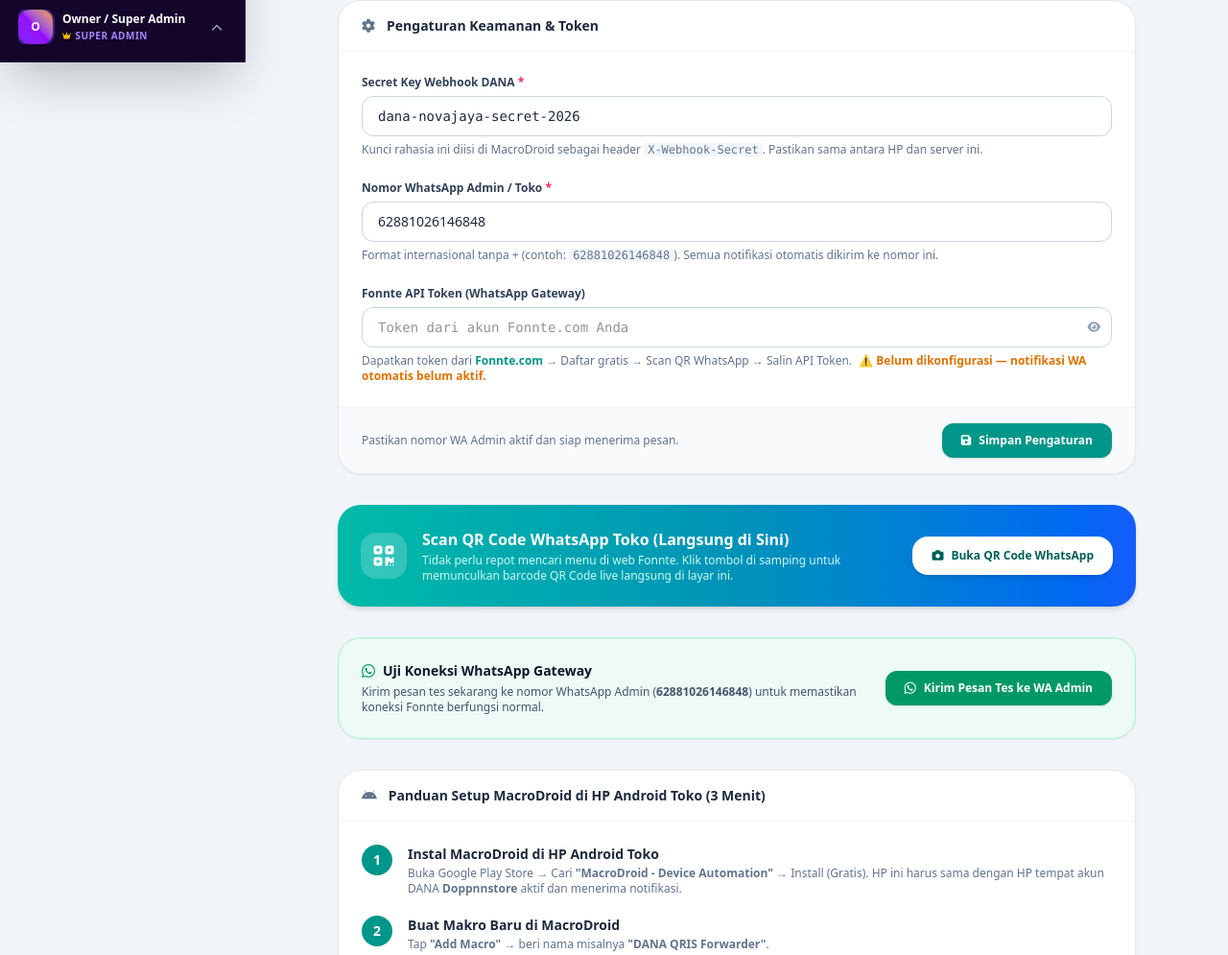
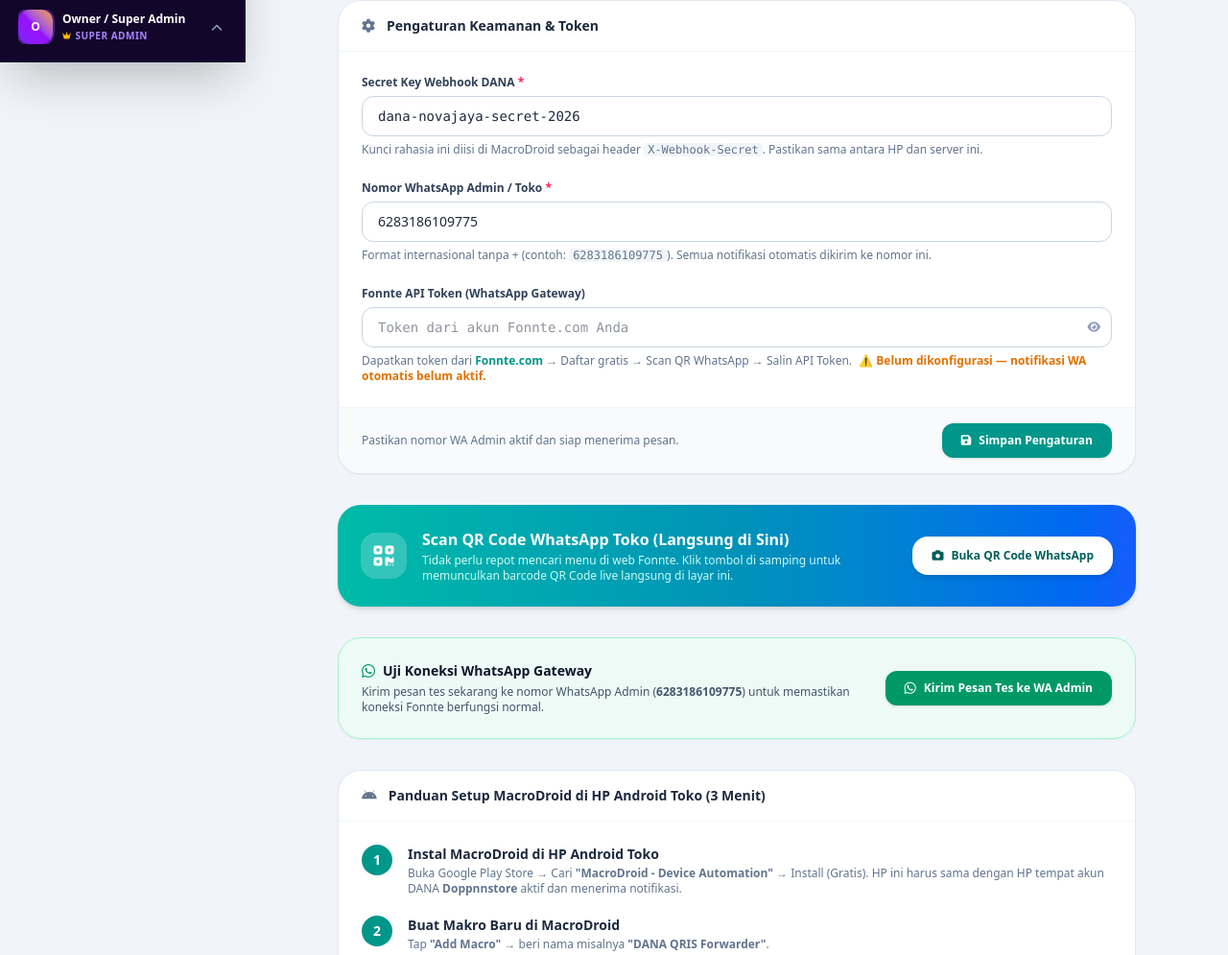
Before and after one commit to aldopandiangan998-art/water-delivery-management-system, a Laravel app: page /admin/settings/integrations in a window 1280 px wide. Shown: the part 735-1730 px from the top of the page at 96% size. Run offline with Laravel 12, Linux system fonts and the light colour scheme; a user stored in the database is signed in; data comes from the database, SQL or seed files in the repository; style sheets or scripts are compiled from the project's sources.

Commit message:
Update registered admin WhatsApp phone number to 083186109775

```diff
--- a/app/Http/Controllers/Admin/IntegrationController.php
+++ b/app/Http/Controllers/Admin/IntegrationController.php
@@ -21,7 +21,7 @@ class IntegrationController extends Controller
         $danaWebhookUrl = url('/api/webhooks/dana-notification');
         $danaSecret = BusinessSetting::get('dana_webhook_secret') ?: config('services.dana.webhook_secret', 'dana-novajaya-secret-2026');
         $fonnteToken = BusinessSetting::get('fonnte_api_token') ?: config('services.fonnte.token', '');
-        $adminPhone = BusinessSetting::get('company_whatsapp', '62881026146848');
+        $adminPhone = BusinessSetting::get('company_whatsapp', '6283186109775');
 
         return view('admin.settings.integrations', compact(
             'danaWebhookUrl',
@@ -54,7 +54,7 @@ class IntegrationController extends Controller
      */
     public function testWhatsApp(Request $request)
     {
-        $adminPhone = BusinessSetting::get('company_whatsapp', '62881026146848');
+        $adminPhone = BusinessSetting::get('company_whatsapp', '6283186109775');
         $token = WhatsAppNotificationService::getToken();
 
         if (empty($token)) {
--- a/app/Http/Controllers/Customer/CustomerDashboardController.php
+++ b/app/Http/Controllers/Customer/CustomerDashboardController.php
@@ -94,7 +94,7 @@ class CustomerDashboardController extends Controller
             'company_name' => BusinessSetting::get('company_name', 'Toko Nova Jaya - AquaFlow Fresh & Pure'),
             'company_tagline' => BusinessSetting::get('company_tagline', 'Depot Air Minum Higienis & Antar Cepat Langsung ke Rumah Anda'),
             'company_phone' => BusinessSetting::get('company_phone', '0881-0261-46848'),
-            'company_whatsapp' => BusinessSetting::get('company_whatsapp', '62881026146848'),
+            'company_whatsapp' => BusinessSetting::get('company_whatsapp', '6283186109775'),
             'company_address' => BusinessSetting::get('company_address', 'Jl. Bratang Gede VI H No. 130, Kelurahan Ngagelrejo, Kecamatan Wonokromo, Kota Surabaya, Jawa Timur 60245'),
             'company_email' => BusinessSetting::get('company_email', 'support@aquaflowdelivery.com'),
             'business_hours' => BusinessSetting::get('business_hours', 'Senin - Minggu: 07:00 - 20:00 WIB'),
--- a/app/Models/Order.php
+++ b/app/Models/Order.php
@@ -147,7 +147,7 @@ class Order extends Model
 
     public function getWhatsappUrlAttribute(): string
     {
-        $adminPhone = BusinessSetting::get('company_whatsapp', '62881026146848');
+        $adminPhone = BusinessSetting::get('company_whatsapp', '6283186109775');
         $cleanPhone = preg_replace('/[^0-9]/', '', $adminPhone);
         if (str_starts_with($cleanPhone, '0')) {
             $cleanPhone = '62' . substr($cleanPhone, 1);
--- a/app/Services/WhatsAppNotificationService.php
+++ b/app/Services/WhatsAppNotificationService.php
@@ -50,7 +50,7 @@ class WhatsAppNotificationService
      */
     public static function getAdminPhone(): string
     {
-        $phone = BusinessSetting::get('company_whatsapp', '62881026146848');
+        $phone = BusinessSetting::get('company_whatsapp', '6283186109775');
         return static::formatPhoneNumber($phone);
     }
 
--- a/database/seeders/DatabaseSeeder.php
+++ b/database/seeders/DatabaseSeeder.php
@@ -32,7 +32,7 @@ class DatabaseSeeder extends Seeder
             'company_name' => 'Toko Nova Jaya - AquaFlow Fresh & Pure',
             'company_tagline' => 'Depot Air Minum Higienis & Antar Cepat Langsung ke Rumah Anda',
             'company_phone' => '0881-0261-46848',
-            'company_whatsapp' => '62881026146848',
+            'company_whatsapp' => '6283186109775',
             'company_address' => 'Jl. Bratang Gede VI H No. 130, Kelurahan Ngagelrejo, Kecamatan Wonokromo, Kota Surabaya, Jawa Timur 60245',
             'company_email' => 'support@aquaflowdelivery.com',
             'bank_name' => 'BCA',
--- a/resources/views/admin/settings/integrations.blade.php
+++ b/resources/views/admin/settings/integrations.blade.php
@@ -114,8 +114,8 @@
                 </label>
                 <input type="text" name="company_whatsapp" value="{{ old('company_whatsapp', $adminPhone) }}"
                        class="w-full text-sm border border-slate-300 rounded-xl px-4 py-2.5 focus:ring-2 focus:ring-teal-500 focus:border-teal-400 bg-white"
-                       placeholder="62881026146848" required>
-                <p class="text-xs text-slate-500 mt-1.5">Format internasional tanpa + (contoh: <code class="bg-slate-100 px-1 rounded">62881026146848</code>). Semua notifikasi otomatis dikirim ke nomor ini.</p>
+                       placeholder="6283186109775" required>
+                <p class="text-xs text-slate-500 mt-1.5">Format internasional tanpa + (contoh: <code class="bg-slate-100 px-1 rounded">6283186109775</code>). Semua notifikasi otomatis dikirim ke nomor ini.</p>
                 @error('company_whatsapp')<p class="text-xs text-rose-600 mt-1">{{ $message }}</p>@enderror
             </div>
 
--- a/resources/views/layouts/admin.blade.php
+++ b/resources/views/layouts/admin.blade.php
@@ -490,7 +490,7 @@
                     <span class="sm:hidden">Web</span>
                 </a>
 
-                <a href="https://wa.me/{{ preg_replace('/[^0-9]/', '', \App\Models\BusinessSetting::get('company_whatsapp', '62881026146848')) }}" target="_blank"
+                <a href="https://wa.me/{{ preg_replace('/[^0-9]/', '', \App\Models\BusinessSetting::get('company_whatsapp', '6283186109775')) }}" target="_blank"
                    class="text-xs font-bold text-emerald-700 bg-emerald-50 hover:bg-emerald-100 border border-emerald-200 px-3 py-1.5 rounded-xl transition flex items-center shadow-2xs">
                     <i class="fa-brands fa-whatsapp mr-1.5 text-emerald-600 text-sm"></i>
                     <span class="hidden sm:inline">WhatsApp CS</span>
--- a/resources/views/layouts/app.blade.php
+++ b/resources/views/layouts/app.blade.php
@@ -136,7 +136,7 @@
     </footer>
 
     <!-- Floating WhatsApp Button -->
-    <a href="https://wa.me/{{ preg_replace('/[^0-9]/', '', \App\Models\BusinessSetting::get('company_whatsapp', '62881026146848')) }}?text=Halo%20AquaFlow,%20saya%20mau%20pesan%20air%20galon" target="_blank"
+    <a href="https://wa.me/{{ preg_replace('/[^0-9]/', '', \App\Models\BusinessSetting::get('company_whatsapp', '6283186109775')) }}?text=Halo%20AquaFlow,%20saya%20mau%20pesan%20air%20galon" target="_blank"
        class="fixed bottom-6 right-6 z-40 bg-emerald-500 hover:bg-emerald-600 text-white w-14 h-14 rounded-full flex items-center justify-center shadow-lg hover:shadow-xl hover:scale-105 transition duration-200">
         <i class="fa-brands fa-whatsapp text-3xl"></i>
     </a>
--- a/resources/views/layouts/customer.blade.php
+++ b/resources/views/layouts/customer.blade.php
@@ -44,7 +44,7 @@
         $activeCustomerOrdersCount = \App\Models\Order::where('user_id', Auth::id())
             ->whereIn('status', ['pending', 'confirmed', 'processing', 'ready_for_delivery'])
             ->count();
-        $companyWhatsapp = \App\Models\BusinessSetting::get('company_whatsapp', '62881026146848');
+        $companyWhatsapp = \App\Models\BusinessSetting::get('company_whatsapp', '6283186109775');
         $cleanWhatsapp = preg_replace('/[^0-9]/', '', $companyWhatsapp);
     @endphp
 
--- a/resources/views/public/service-areas.blade.php
+++ b/resources/views/public/service-areas.blade.php
@@ -50,7 +50,7 @@
 
     <div class="mt-10 text-center">
         <p class="text-sm text-slate-500 mb-4">Lokasi Anda belum tercantum di atas? Hubungi kami via WhatsApp untuk konfirmasi pengantaran khusus.</p>
-        <a href="https://wa.me/{{ preg_replace('/[^0-9]/', '', \App\Models\BusinessSetting::get('company_whatsapp', '62881026146848')) }}?text=Halo%20AquaFlow,%20apakah%20bisa%20antar%20ke%20alamat%20saya?" target="_blank"
+        <a href="https://wa.me/{{ preg_replace('/[^0-9]/', '', \App\Models\BusinessSetting::get('company_whatsapp', '6283186109775')) }}?text=Halo%20AquaFlow,%20apakah%20bisa%20antar%20ke%20alamat%20saya?" target="_blank"
            class="inline-flex items-center px-6 py-3 rounded-xl bg-emerald-600 hover:bg-emerald-700 text-white font-bold text-sm shadow-sm transition">
             <i class="fa-brands fa-whatsapp text-lg mr-2"></i> Tanya Admin via WhatsApp
         </a>
```
Also changed, not shown: tests/Feature/DanaWebhookTest.php (+2 -2 lines).
